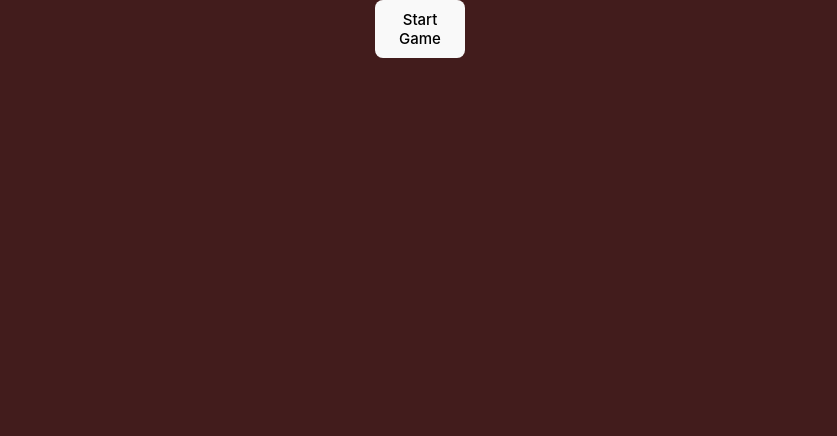
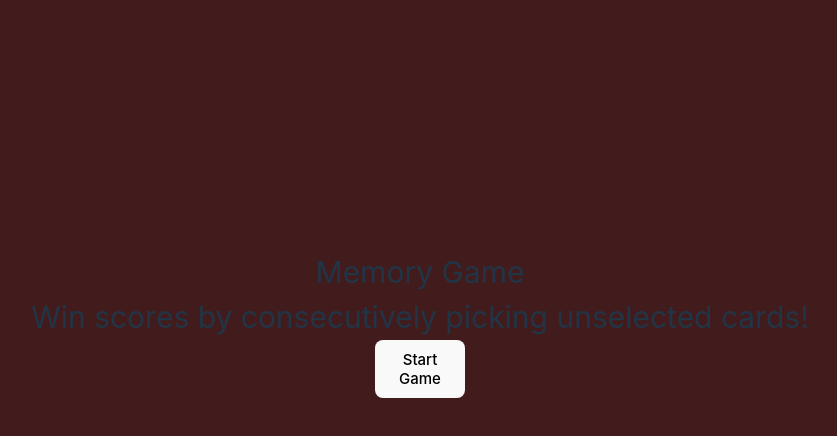
Before and after one commit to daechi73/Memory-game, a React (Vite) app: page / in a window 1280 px wide. Shown: the top 436 px of the page, without its empty margins (220-1057 px from the left). Built offline with nearby package versions, Linux system fonts and the light colour scheme; no server answers.

Commit message:
added startMenu title & summary

```diff
--- a/src/App.jsx
+++ b/src/App.jsx
@@ -71,6 +71,10 @@ function App() {
   return (
     <>
       <section className={gameStart ? "startMenu-hidden" : "startMenu-show"}>
+        <div className="startMenu-title">Memory Game</div>
+        <summary className="startMenu-summary">
+          Win scores by consecutively picking unselected cards!
+        </summary>
         <Button setGameStart={setGameStart} audio={backgroundMusic} />
       </section>
       <header className="game-title">Memory Game</header>
```
